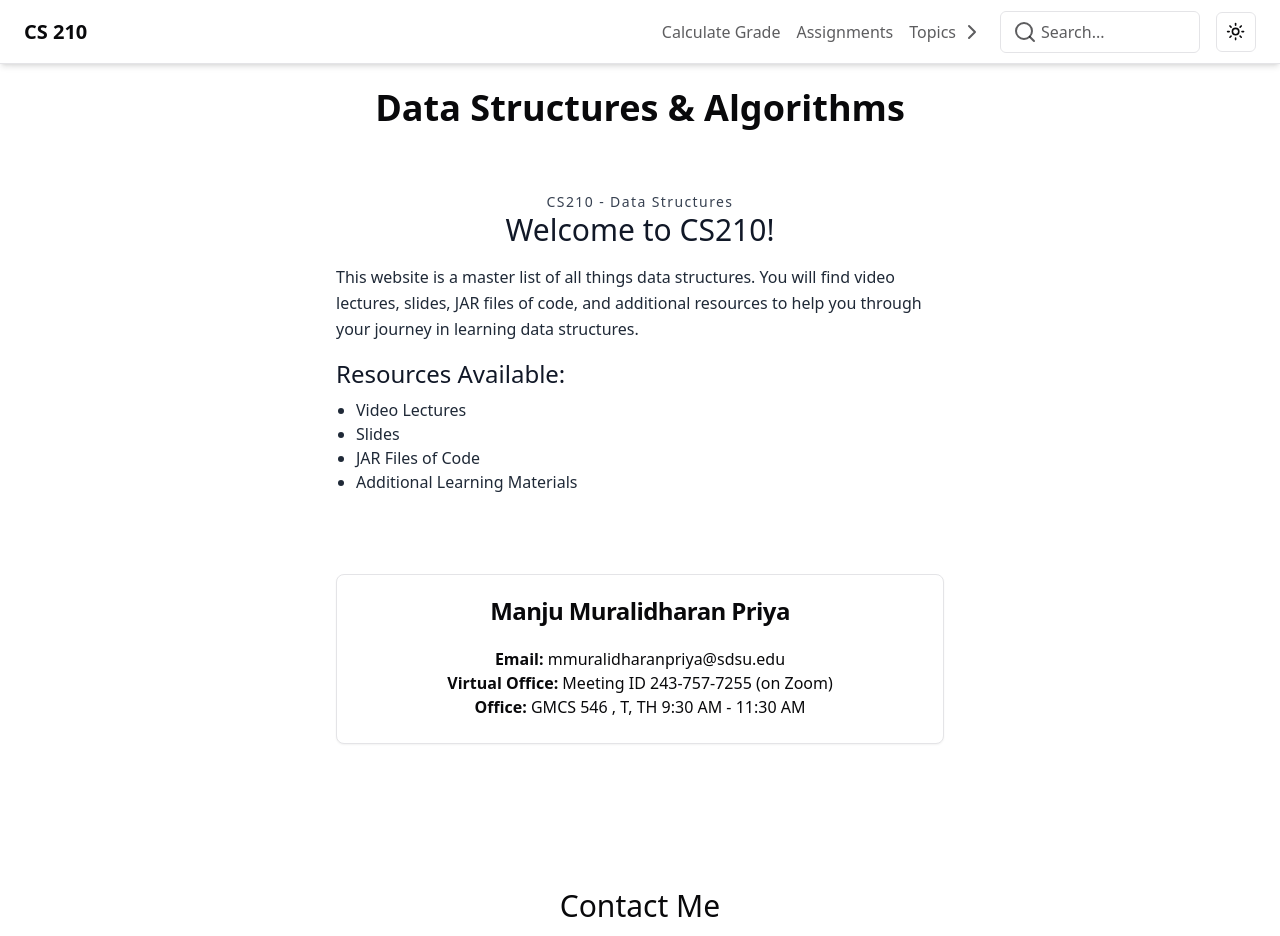
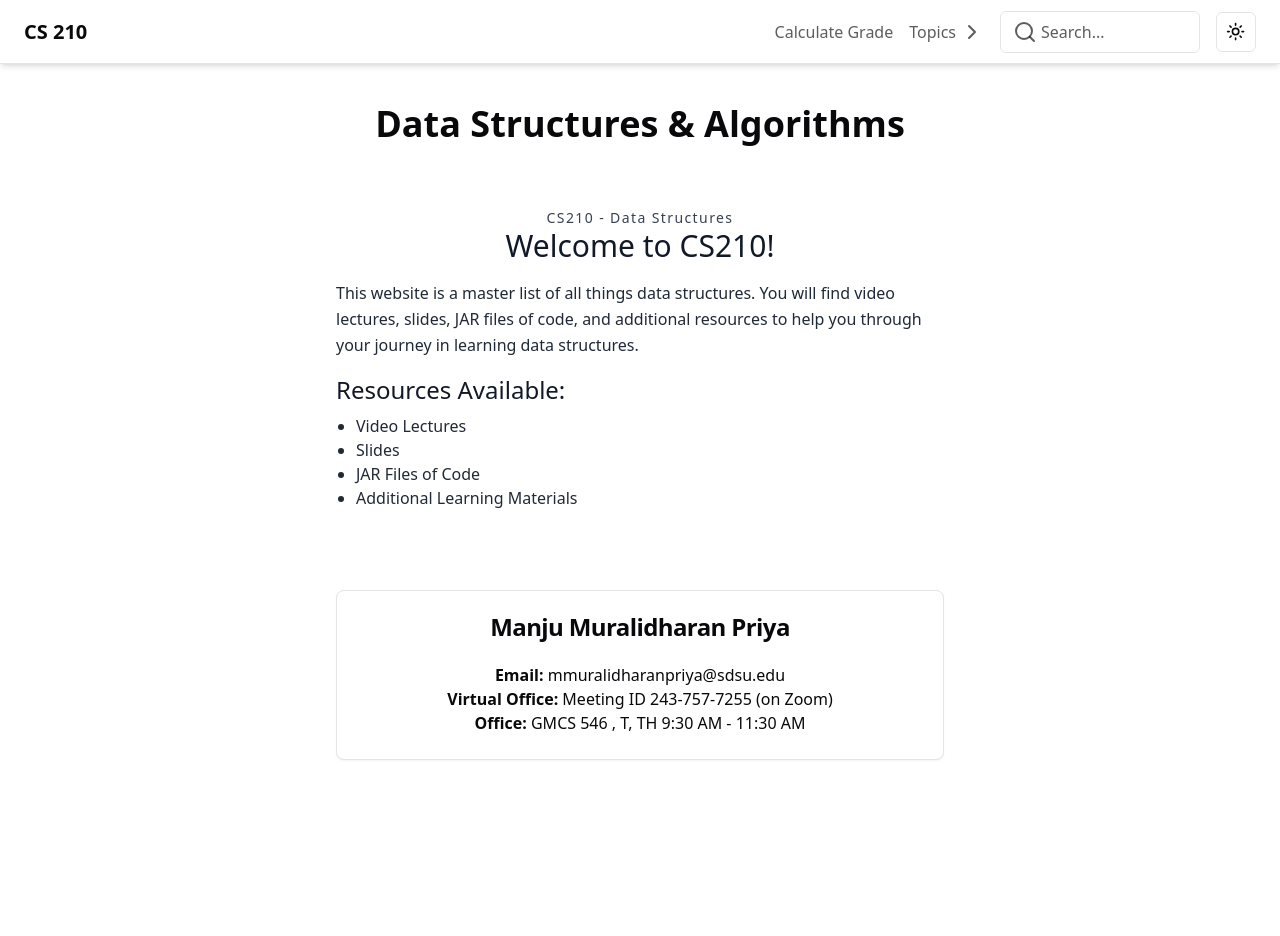
Before and after one commit to AjStraight619/CS210Website, a Next.js app: page / in a window 1280 px wide. Shown: the top 936 px of the page. After the commit the page ends 800 px from the top, so only its background shows below. Built offline with nearby package versions, Linux system fonts and the light colour scheme.

Commit message:
removed assignments link, removed contact form

```diff
--- a/app/assignments/assignment/[slug]/page.tsx
+++ b/app/assignments/assignment/[slug]/page.tsx
@@ -1,23 +1,27 @@
 import TestServer from "@/components/testserver";
 
-export async function generateStaticParams() {
-  const response = await fetch("http://localhost:3000/api/google");
-  const data = await response.json();
-  console.log("This is the data returned from api: ", data);
+// export async function generateStaticParams() {
+//   const response = await fetch("http://localhost:3000/api/google");
+//   const data = await response.json();
+//   console.log("This is the data returned from api: ", data);
 
-  const filenames = data.files?.map((file: any) => file.name.split(".")[0]);
-  const filenameswithoutfolder = filenames?.filter((name: string) =>
-    name.includes("assignment")
-  );
-  console.log(
-    "These are the file names without folder name ",
-    filenameswithoutfolder
-  );
+//   const filenames = data.files?.map((file: any) => file.name.split(".")[0]);
+//   const filenameswithoutfolder = filenames?.filter((name: string) =>
+//     name.includes("assignment")
+//   );
+//   console.log(
+//     "These are the file names without folder name ",
+//     filenameswithoutfolder
+//   );
 
-  return filenames.map((name: string) => ({
-    slug: name,
-  }));
-}
+//   // return filenames.map((name: string) => ({
+//   //   slug: name,
+//   // }));
+
+//   return data.files.map((file: any) => ({
+//     id: file.id
+//   }))
+// }
 
 type AssignmentPageProps = {
   params: {
--- a/app/page.tsx
+++ b/app/page.tsx
@@ -1,5 +1,4 @@
 import About from "@/components/landing-page/about";
-import Contact from "@/components/landing-page/contact";
 import LandingPageHeader from "@/components/landing-page/header";
 import InstructorInfo from "@/components/landing-page/instructor-info";
 
@@ -10,7 +9,6 @@ export default async function Home() {
         <LandingPageHeader />
         <About />
         <InstructorInfo />
-        <Contact />
       </div>
     </main>
   );
--- a/lib/data.ts
+++ b/lib/data.ts
@@ -5,10 +5,6 @@ export const navbarLinks = [
   {
     name: "Calculate Grade",
     href: "/calculator",
-  },
-  {
-    name: "Assignments",
-    href: "/assignments",
   },
 ] as const;
 
```
